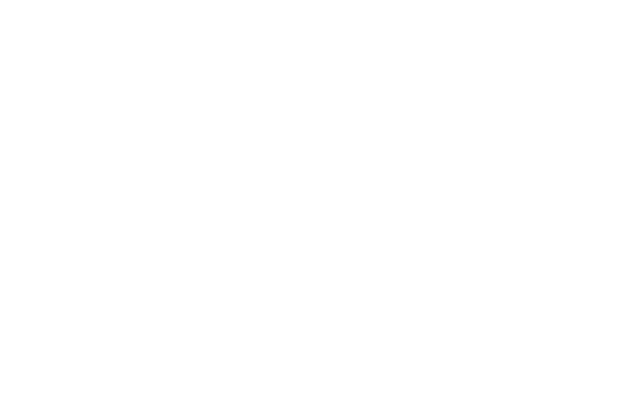
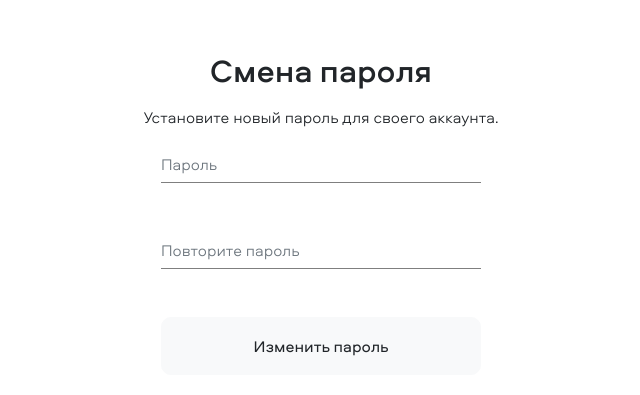
Before and after one commit to honeyshi/RealEstateAgency, a React (Create React App) app: page /reset-password in a window 1280 px wide. Shown: the part 187-582 px from the top of the page, without its empty margins (319-959 px from the left). Built offline with nearby package versions, Linux system fonts and the light colour scheme.

Commit message:
Update reset password page

```diff
--- a/src/app/app.tsx
+++ b/src/app/app.tsx
@@ -2,15 +2,15 @@ import React from 'react';
 import { Switch, Route } from 'react-router-dom';
 import { DefaultPage } from 'shared/layout/defaultPage';
 import { Login } from './pages/login';
-import { ForgetPassword } from './pages/forgetPassword';
 import { Signup } from './pages/signup';
+import { ResetPassword } from './pages/resetPassword';
 
 export const App: React.FC = () => {
   return (
     <Switch>
       <Route exact path="/login" component={Login} />
-      <Route exact path="/forget-password" component={ForgetPassword} />
       <Route exact path="/signup" component={Signup} />
+      <Route exact path="/reset-password" component={ResetPassword} />
       <Route exact path="/" component={DefaultPage} />
     </Switch>
   );
--- a/src/app/pages/forgetPassword.tsx
+++ /dev/null
@@ -1,56 +0,0 @@
-import React, { useState } from 'react';
-import * as yup from 'yup';
-
-import { Button, Flexbox, Input, TextField } from 'shared/base';
-import { ErrorMessagesView } from 'shared/composite/errorMessagesView';
-import { parseError } from 'core/parseError';
-
-const schema = yup
-  .string()
-  .nullable()
-  .required('Email обязательное поле')
-  .email('Email не соответствует формату электронной почты');
-
-export const ForgetPassword: React.FC = () => {
-  const [email, setEmail] = useState<string>('');
-  const [errorMessage, setErrorMessage] = useState<string | string[]>('');
-  const sendPassword = async () => {
-    try {
-      setErrorMessage('');
-      await schema.validate(email, { abortEarly: false });
-    } catch (error) {
-      setErrorMessage(parseError(error));
-    }
-  };
-  const checkInvalidInput = () => {
-    if (Array.isArray(errorMessage)) return errorMessage.some((message) => message.includes('Email'));
-    else return errorMessage.includes('Email');
-  };
-  return (
-    <Flexbox justifyContent="center" alignItems="center" vertical vh>
-      <TextField tag="h2" mb="3">
-        Смена пароля
-      </TextField>
-      <TextField mb="3">Введите email для отправки нового пароля.</TextField>
-      <Flexbox vertical w="25">
-        <Input
-          borderBottom
-          light
-          form
-          placeholder="Email"
-          invalid={checkInvalidInput()}
-          value={email}
-          onChange={(email) => setEmail(email)}
-          pl="0"
-          pt="2"
-          pb="2"
-          mb="5"
-        />
-        <ErrorMessagesView messages={errorMessage} />
-        <Button light onClick={sendPassword} pb="3" pt="3">
-          Отправить пароль
-        </Button>
-      </Flexbox>
-    </Flexbox>
-  );
-};
--- a/src/app/pages/login.tsx
+++ b/src/app/pages/login.tsx
@@ -46,7 +46,7 @@ export const Login: React.FC = () => {
         Вход
       </TextField>
       <TextField mb="3">С возвращением! Войдите, чтобы получить доступ к множеству объявлений.</TextField>
-      <Link to="/forget-password" className="text-info mb-3">
+      <Link to="/reset-password" className="text-info mb-3">
         Забыли пароль?
       </Link>
       <Flexbox vertical w="25">
--- /dev/null
+++ b/src/app/pages/resetPassword.tsx
@@ -0,0 +1,85 @@
+import React, { useState } from 'react';
+import * as yup from 'yup';
+
+import { Button, Flexbox, Input, TextField } from 'shared/base';
+import { parseError } from 'core/parseError';
+import { ErrorMessagesView } from 'shared/composite/errorMessagesView';
+
+const schema = yup.object().shape({
+  password: yup
+    .string()
+    .nullable()
+    .required('Пароль обязательное поле')
+    .min(5, 'Пароль должен иметь длину не менее 5 символов')
+    .max(20, 'Пароль должен иметь длину не более 20 символов'),
+  confirmPassword: yup
+    .string()
+    .nullable()
+    .required('Повторите пароль')
+    .oneOf([yup.ref('password'), null], 'Пароли не одинаковые'),
+});
+
+interface Form {
+  password: string;
+  confirmPassword: string;
+}
+
+export const ResetPassword: React.FC = () => {
+  const [form, setForm] = useState<Form>({ password: '', confirmPassword: '' });
+  const [errorMessage, setErrorMessage] = useState<string | string[]>('');
+  const resetPassword = async () => {
+    try {
+      setErrorMessage('');
+      await schema.validate(form, { abortEarly: false });
+    } catch (error) {
+      setErrorMessage(parseError(error));
+    }
+  };
+  const checkInvalidInput = (label: string): boolean => {
+    if (Array.isArray(errorMessage)) return errorMessage.some((message) => message.includes(label));
+    else return errorMessage.includes(label);
+  };
+
+  return (
+    <Flexbox justifyContent="center" alignItems="center" vertical vh>
+      <TextField tag="h2" mb="3">
+        Смена пароля
+      </TextField>
+      <TextField mb="3">Установите новый пароль для своего аккаунта.</TextField>
+      <Flexbox vertical w="25">
+        <Input
+          form
+          borderBottom
+          light
+          placeholder="Пароль"
+          type="password"
+          invalid={checkInvalidInput('Пароль')}
+          value={form.password}
+          onChange={(password) => setForm({ password: password, confirmPassword: form.confirmPassword })}
+          pl="0"
+          pt="2"
+          pb="2"
+          mb="5"
+        />
+        <Input
+          form
+          borderBottom
+          light
+          placeholder="Повторите пароль"
+          type="password"
+          invalid={checkInvalidInput('Повторите пароль')}
+          value={form.confirmPassword}
+          onChange={(confirmPassword) => setForm({ password: form.password, confirmPassword: confirmPassword })}
+          pl="0"
+          pt="2"
+          pb="2"
+          mb="5"
+        />
+        <ErrorMessagesView messages={errorMessage} />
+        <Button light onClick={resetPassword} pb="3" pt="3">
+          Изменить пароль
+        </Button>
+      </Flexbox>
+    </Flexbox>
+  );
+};
```
